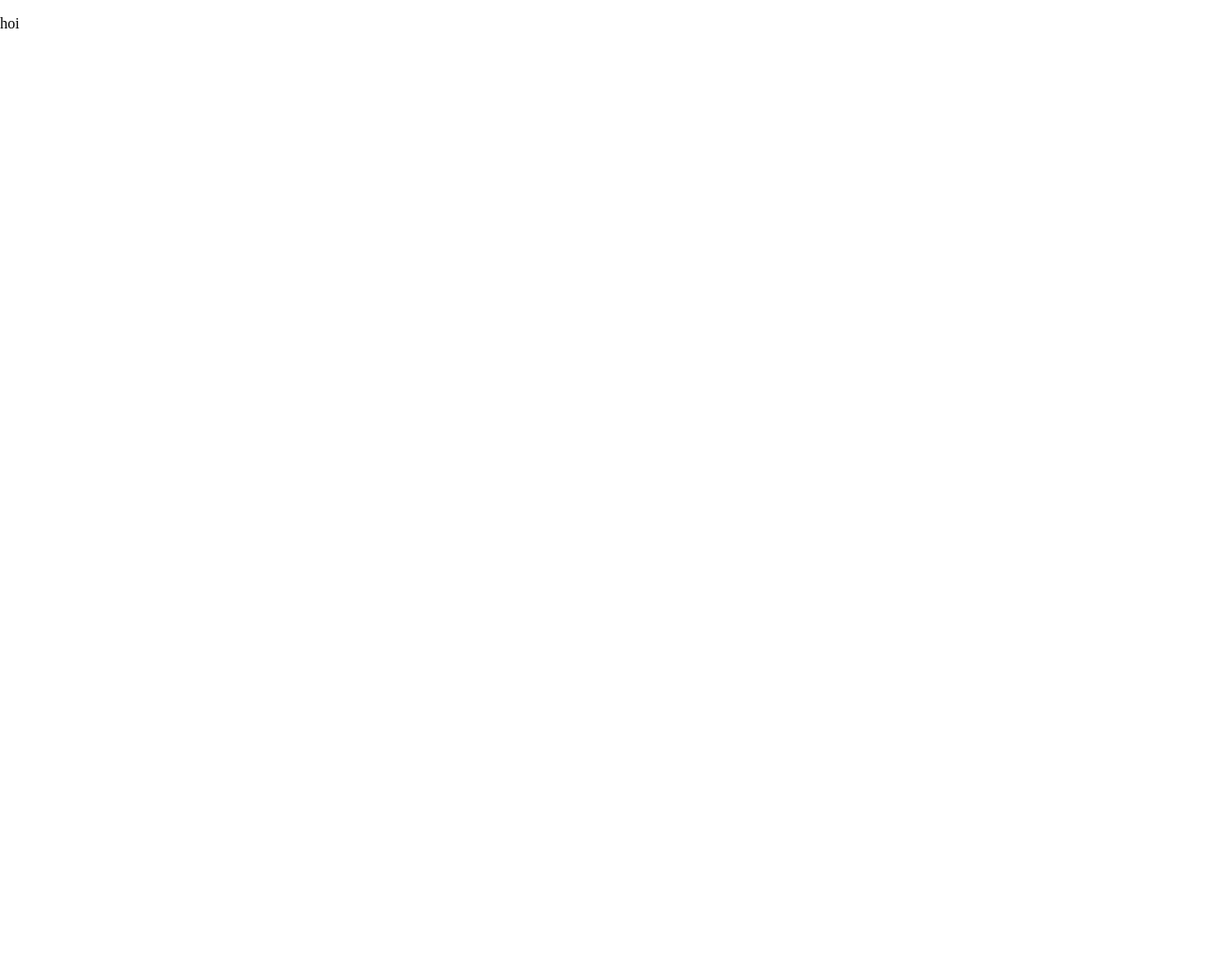
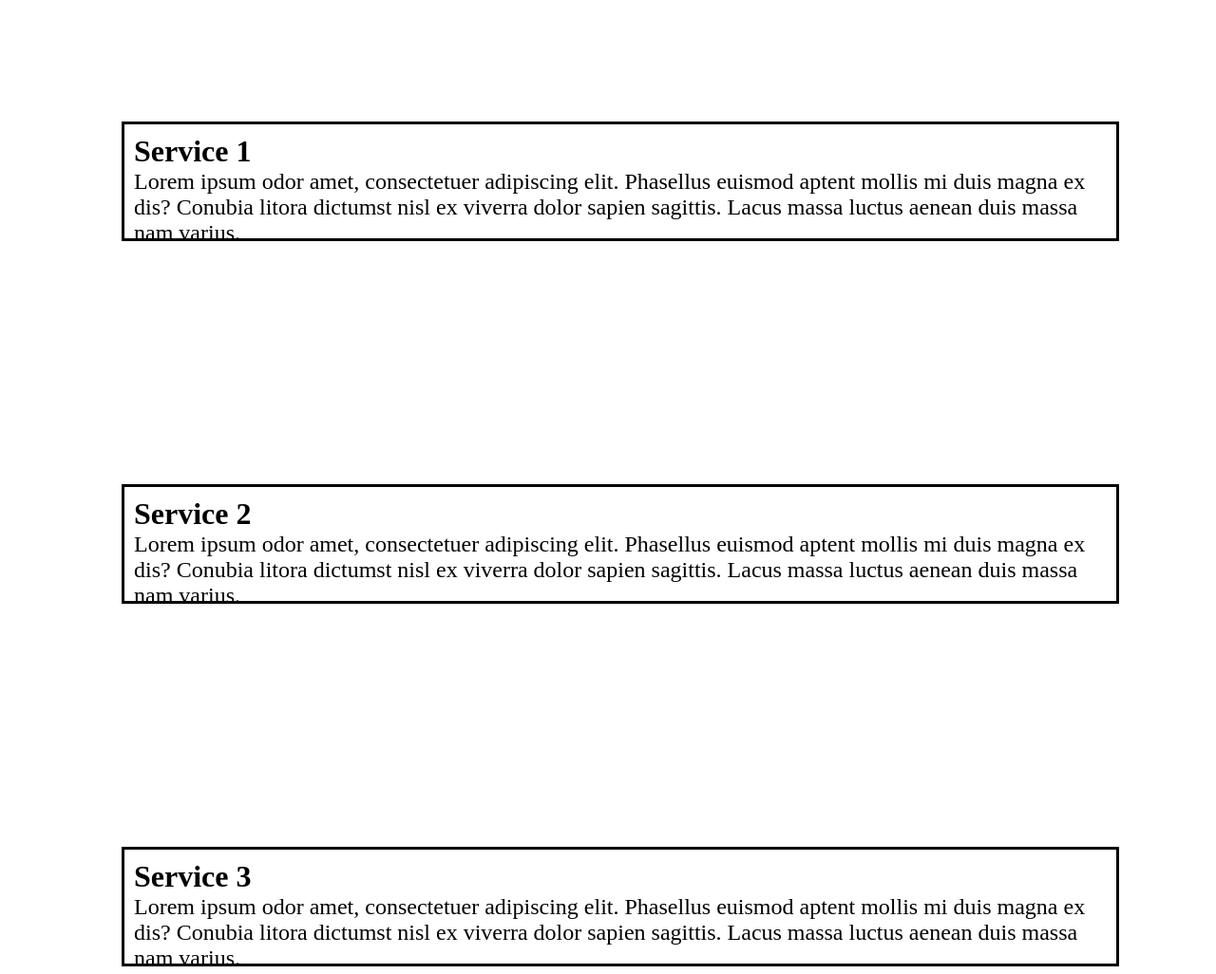
Before and after one commit to RobinBosma13/w, a plain HTML site: page index.html in a window 1280 px wide. Shown: the top 1026 px of the page at 95% size. Before the commit the page ends 800 px from the top, so only its background shows below. Drawn offline with Linux system fonts and the light colour scheme.

Commit message:
services

```diff
--- a/index.html
+++ b/index.html
@@ -7,8 +7,39 @@
     <link rel="stylesheet" href="styles.css">
 </head>
 <body>
-
-    <p>hoi</p>
-
+<div id="services">
+    <div class="service">
+        <div class="titel">Service 1</div>
+        <div class="tekst">Lorem ipsum odor amet, consectetuer adipiscing elit.
+        Phasellus euismod aptent mollis mi duis magna ex dis?
+        Conubia litora dictumst nisl ex viverra dolor sapien sagittis.
+        Lacus massa luctus aenean duis massa nam varius.
+        </div>
+    </div>
+    <div class="service">
+        <div class="titel">Service 2</div>
+        <div class="tekst">Lorem ipsum odor amet, consectetuer adipiscing elit.
+        Phasellus euismod aptent mollis mi duis magna ex dis?
+        Conubia litora dictumst nisl ex viverra dolor sapien sagittis.
+        Lacus massa luctus aenean duis massa nam varius.
+        </div>
+    </div>
+    <div class="service">
+        <div class="titel">Service 3</div>
+        <div class="tekst">Lorem ipsum odor amet, consectetuer adipiscing elit.
+        Phasellus euismod aptent mollis mi duis magna ex dis?
+        Conubia litora dictumst nisl ex viverra dolor sapien sagittis.
+        Lacus massa luctus aenean duis massa nam varius.
+        </div>
+    </div>
+    <div class="service">
+        <div class="titel">Service 4</div>
+        <div class="tekst">Lorem ipsum odor amet, consectetuer adipiscing elit.
+        Phasellus euismod aptent mollis mi duis magna ex dis?
+        Conubia litora dictumst nisl ex viverra dolor sapien sagittis.
+        Lacus massa luctus aenean duis massa nam varius.
+        </div>
+    </div>
+</div>
 </body>
 </html>
--- a/styles.css
+++ b/styles.css
@@ -1,3 +1,29 @@
 body {
     margin: 0;
 }
+
+#services{
+    display: flex;
+    flex-direction: column;
+    justify-content: space-around;
+    height: 600px;
+}
+
+.service{
+    display: flex;
+    flex-direction: column;
+    width: 80%;
+    height: 100px;
+    margin: 10%;
+    border: 3px solid black;
+    padding: 10px;
+}
+
+.titel{
+    font-size: 200%;
+    font-weight: bold;
+}
+
+.tekst{
+    font-size: 150%;
+}
```
